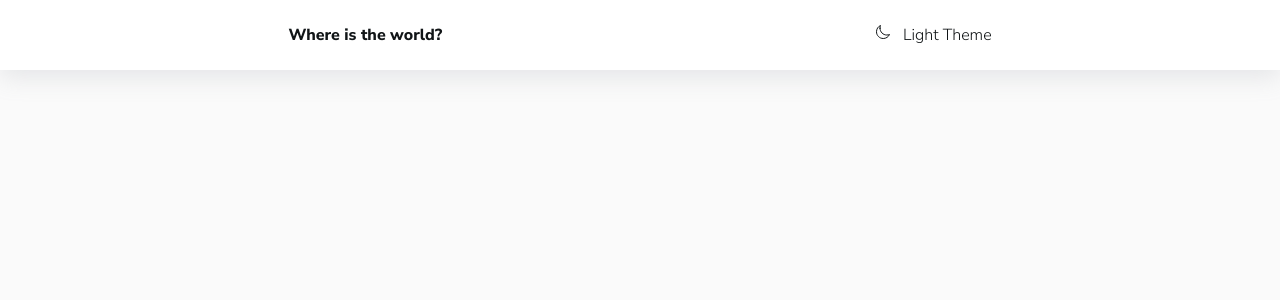
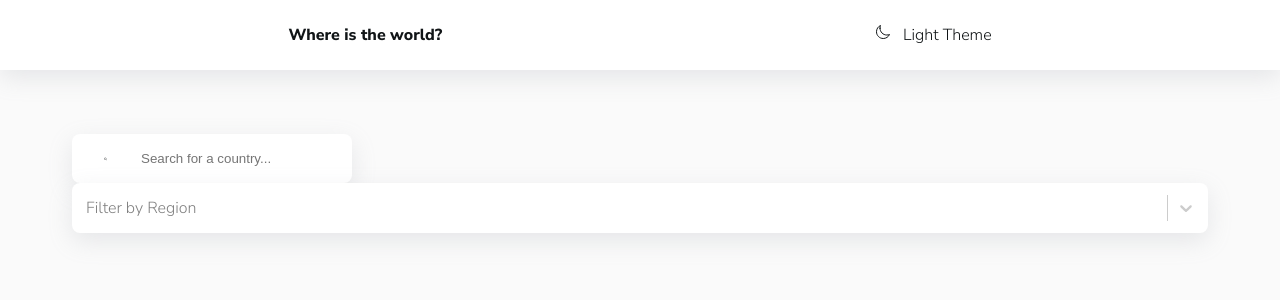
Before and after one commit to egorystuff/react-countries-flags, a React (Create React App) app: page / in a window 1280 px wide. Shown: the top 300 px of the page. Built offline with nearby package versions, Linux system fonts and the light colour scheme.

Commit message:
created search-component

```diff
--- a/package.json
+++ b/package.json
@@ -16,6 +16,7 @@
     "react-icons": "^4.11.0",
     "react-router-dom": "^6.17.0",
     "react-scripts": "5.0.1",
+    "react-select": "^5.7.7",
     "styled-components": "^6.1.0",
     "typescript": "^4.9.5",
     "web-vitals": "^2.1.4"
--- a/src/App.tsx
+++ b/src/App.tsx
@@ -1,9 +1,14 @@
+import { Controls } from "./components/Controls";
 import { Header } from "./components/Header";
+import { Main } from "./components/Main";
 
 function App() {
   return (
     <div>
       <Header />
+      <Main>
+        <Controls />
+      </Main>
     </div>
   );
 }
--- /dev/null
+++ b/src/components/Controls.tsx
@@ -0,0 +1,36 @@
+import { useEffect, useState } from "react";
+
+import { Search } from "./Search";
+import { CustomSelect } from "./CustomSelect";
+
+export const Controls: React.FC = () => {
+  const [search, setSearch] = useState<string>("");
+  const [region, setRegion] = useState("");
+
+  type Optionstype = {
+    value: string;
+    label: string;
+  };
+
+  const options: Optionstype[] = [
+    { value: "Africa", label: "Africa" },
+    { value: "America", label: "America" },
+    { value: "Asia", label: "Asia" },
+    { value: "Europe", label: "Europe" },
+    { value: "Oceania", label: "Oceania" },
+  ];
+
+  return (
+    <div>
+      <Search search={search} setSearch={setSearch} />
+      <CustomSelect
+        options={options}
+        placeholder='Filter by Region'
+        isClearable
+        isSearchable={false}
+        value={region}
+        // onChange={setRegion}
+      />
+    </div>
+  );
+};
--- /dev/null
+++ b/src/components/CustomSelect.tsx
@@ -0,0 +1,24 @@
+import styled from "styled-components";
+
+import Select from "react-select";
+
+export const CustomSelect = styled(Select).attrs({
+  styles: {
+    control: (provided) => ({
+      ...provided,
+      backgroundColor: "var(--colors-ui-base)",
+      color: "var(--colors-text)",
+      borderRadius: "var(--radius)",
+      padding: "0.25rem",
+      border: "none",
+      boxShadow: "var(--shadow)",
+      height: "50px",
+    }),
+    option: (provided, state) => ({
+      ...provided,
+      cursor: "pointer",
+      color: "var(--colors-text)",
+      backgroundColor: state.isSelected ? "var(--colors-bg)" : "var(--colors-ui-base)",
+    }),
+  },
+})``;
--- a/src/components/Header.tsx
+++ b/src/components/Header.tsx
@@ -36,7 +36,7 @@ const ModeSwitcher = styled.div`
 // ---------------------------------------------------------------------------------
 
 export const Header: React.FC = () => {
-  const [theme, setTheme] = useState("light");
+  const [theme, setTheme] = useState<string>("light");
 
   const toggleTheme = () => setTheme(theme === "light" ? "dark" : "light");
 
--- /dev/null
+++ b/src/components/Main.tsx
@@ -0,0 +1,35 @@
+import styled from "styled-components";
+import { Container } from "./Container";
+
+// styled-components----------------------------------------------------------------
+
+const Wrapper = styled.main`
+  padding: 2rem 0;
+
+  @media (min-width: 767px) {
+    padding: 4rem 0;
+  }
+`;
+
+const Title = styled.a.attrs({
+  href: "/",
+})`
+  color: var(--colors-text);
+  font-size: var(--fs-md);
+  text-decoration: none;
+  font-weight: var(--fw-bold);
+`;
+
+// ---------------------------------------------------------------------------------
+
+type PropsType = {
+  children: React.ReactNode;
+};
+
+export const Main: React.FC<PropsType> = (props) => {
+  return (
+    <Wrapper>
+      <Container>{props.children}</Container>
+    </Wrapper>
+  );
+};
--- /dev/null
+++ b/src/components/Search.tsx
@@ -0,0 +1,47 @@
+import styled from "styled-components";
+
+import { IoSearch } from "react-icons/io5";
+
+// styled-components----------------------------------------------------------------
+const InputContainer = styled.label`
+  background-color: var(--colors-ui-base);
+  padding: 1rem 2rem;
+  display: flex;
+  align-items: center;
+
+  border-radius: var(--radius);
+  box-shadow: var(--shadow);
+  width: 100%;
+  margin-bottom: 1rem;
+
+  @media (min-width: 767px) {
+    margin-bottom: 0;
+    width: 280px;
+  }
+`;
+
+const Input = styled.input.attrs({
+  type: "search",
+  placeholder: "Search for a country...",
+})`
+  margin-left: 2rem;
+  border: none;
+  outline: none;
+  color: var(--colors-text);
+`;
+
+// ---------------------------------------------------------------------------------
+
+type PropsType = {
+  search: string;
+  setSearch: (value: string) => void;
+};
+
+export const Search: React.FC<PropsType> = (props) => {
+  return (
+    <InputContainer>
+      <IoSearch />
+      <Input onChange={(event) => props.setSearch(event.target.value)} value={props.search} />
+    </InputContainer>
+  );
+};
```
Also changed, not shown: 1 other file (tests, documents, lock files or other folders).
